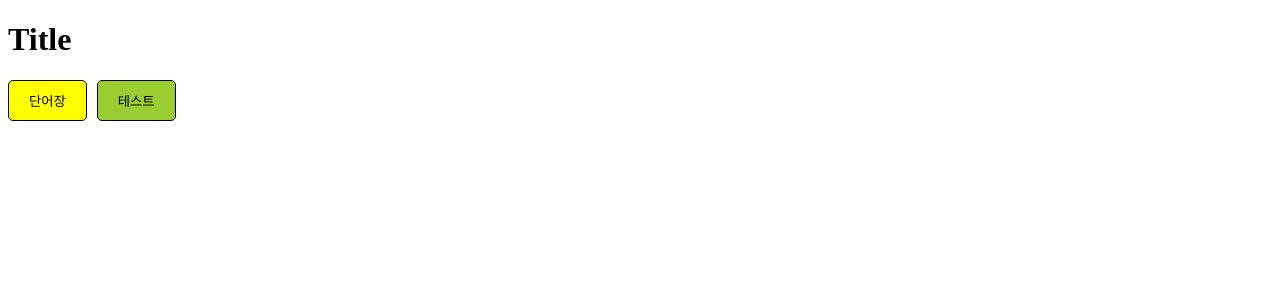
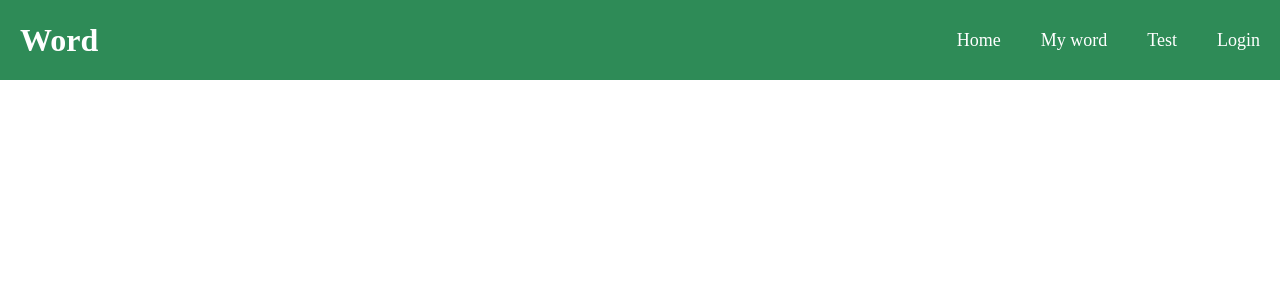
Before and after one commit to Hyeri123/word, a React (Create React App) app: page /home in a window 1280 px wide. Shown: the top 300 px of the page. Built offline with nearby package versions, Linux system fonts and the light colour scheme.

Commit message:
feature: add navbar

```diff
--- a/src/App.css
+++ /dev/null
@@ -1,24 +0,0 @@
-.App {
-  align-items: center;
-  justify-content: center;
-  text-align: center;
-  margin-top: 50px;
-}
-
-button.wordManager {
-  padding: 10px 20px;
-  border-radius: 5px;
-  border: 1px solid black;
-  cursor: pointer;
-  transition: background-color 0.3s ease, transform 0.2s ease;
-  background-color: yellow;
-}
-
-button.testManager {
-  padding: 10px 20px;
-  border-radius: 5px;
-  border: 1px solid black;
-  cursor: pointer;
-  transition: background-color 0.3s ease, transform 0.2s ease;
-  background-color: yellowgreen;
-}
--- a/src/App.js
+++ b/src/App.js
@@ -1,23 +1,23 @@
-import "./App.css";
-
-import { BrowserRouter, Routes, Route, Navigate } from "react-router-dom";
+import { Routes, Route, Navigate } from "react-router-dom";
 import SignInUp from "./Pages/SignInUp";
 import Home from "./Pages/Home";
 import TestManager from "./Pages/TestManager";
 import WordManager from "./Pages/WordManager";
+import Navbar from "./Components/Navbar";
 
 function App() {
     return (
-        <BrowserRouter>
+        <>
+            <Navbar />
             <Routes>
                 <Route path="/" element={<Navigate to="/home" />} />
                 <Route path="/login" element={<SignInUp />} />
                 <Route path="/home" element={<Home />} />
-                <Route path="/home/wordManager" element={<WordManager />} />
-                <Route path="/home/testManager" element={<TestManager />} />
+                <Route path="/wordManager" element={<WordManager />} />
+                <Route path="/testManager" element={<TestManager />} />
                 <Route path="*" element={<Navigate to="/login" />} />
             </Routes>
-        </BrowserRouter>
+        </>
     );
 }
 
--- a/src/Components/Components.js
+++ b/src/Components/Components.js
@@ -12,7 +12,7 @@ export const Container = styled.div`
     width: 678px;
     max-width: 100%;
     min-height: 400px;
-    margin: auto; /* 페이지 가운데 배치 */
+    margin: 7% auto; /* 페이지 가운데 배치 */
 `;
 
 export const SignUpContainer = styled.div`
--- /dev/null
+++ b/src/Components/Navbar.js
@@ -0,0 +1,39 @@
+import React from "react";
+import { Link, useNavigate } from "react-router-dom";
+
+const Navbar = () => {
+    const navigate = useNavigate(); // 페이지 이동을 위한 navigate 훅
+    const loggedIn = JSON.parse(localStorage.getItem("loggedin"));
+
+    // 로그아웃 처리 함수
+    const handleLogout = () => {
+        localStorage.removeItem("loggedin"); // 로그인 정보 삭제
+        navigate("/home"); // 로그아웃 후 홈 페이지로 이동
+    };
+
+    return (
+        <header className="header">
+            <Link to="/" className="logo">
+                Word
+            </Link>
+            <nav className="nav">
+                <Link to="/" className="site-title">
+                    Home
+                </Link>
+                <Link to="/wordManager">My word</Link>
+                <Link to="/testManager">Test</Link>
+                {loggedIn ? (
+                    <Link to="#" onClick={handleLogout}>
+                        {" "}
+                        {/* 로그아웃 시 페이지 이동하지 않게 설정 */}
+                        Logout
+                    </Link>
+                ) : (
+                    <Link to="/login">Login</Link>
+                )}
+            </nav>
+        </header>
+    );
+};
+
+export default Navbar;
--- a/src/Pages/Home.js
+++ b/src/Pages/Home.js
@@ -1,21 +1,7 @@
 import React from "react";
-import { Link } from "react-router-dom";
 
 const Home = () => {
-    return (
-        <div className="home">
-            <h1>Title</h1>
-            {/* 단어장으로 이동 */}
-            <Link to="/home/wordManager">
-                <button className="wordManager">단어장</button>
-            </Link>
-
-            {/* 테스트로 이동 */}
-            <Link to="/home/testManager" style={{ marginLeft: "10px" }}>
-                <button className="testManager">테스트</button>
-            </Link>
-        </div>
-    );
+    return <div className="home"></div>;
 };
 
 export default Home;
--- a/src/Pages/SignInUp.js
+++ b/src/Pages/SignInUp.js
@@ -117,9 +117,6 @@ const SignInUp = () => {
                         type="password"
                         placeholder="Password"
                     />
-                    <Components.Anchor href="#">
-                        Forgot your password?
-                    </Components.Anchor>
                     <Components.Button type="submit">Sign In</Components.Button>
                 </Components.Form>
             </Components.SignInContainer>
--- a/src/Pages/TestManager.js
+++ b/src/Pages/TestManager.js
@@ -1,5 +1,6 @@
 import React, { useState } from "react";
 import "./TestManager.css";
+import "../style.css";
 import { useNavigate } from "react-router-dom";
 
 function TestManager() {
--- a/src/index.js
+++ b/src/index.js
@@ -1,10 +1,14 @@
 import React from "react";
 import ReactDOM from "react-dom/client";
 import App from "./App";
+import { BrowserRouter } from "react-router-dom";
+import "./style.css";
 
 const root = ReactDOM.createRoot(document.getElementById("root"));
 root.render(
-  <React.StrictMode>
-    <App />
-  </React.StrictMode>
+    <React.StrictMode>
+        <BrowserRouter>
+            <App />
+        </BrowserRouter>
+    </React.StrictMode>
 );
--- /dev/null
+++ b/src/style.css
@@ -0,0 +1,77 @@
+* {
+  margin: 0;
+  padding: 0;
+  box-sizing: border-box;
+}
+
+.App {
+  align-items: center;
+  justify-content: center;
+  text-align: center;
+  margin-top: 50px;
+}
+
+button.wordManager {
+  padding: 10px 20px;
+  border-radius: 5px;
+  border: 1px solid black;
+  cursor: pointer;
+  transition: background-color 0.3s ease, transform 0.2s ease;
+  background-color: yellow;
+}
+
+button.testManager {
+  padding: 10px 20px;
+  border-radius: 5px;
+  border: 1px solid black;
+  cursor: pointer;
+  transition: background-color 0.3s ease, transform 0.2s ease;
+  background-color: yellowgreen;
+}
+
+.header {
+  top: 0;
+  left: 0;
+  width: 100%;
+  height: 80px;
+  padding: 20px 10%;
+  background: seagreen;
+  display: flex;
+  justify-content: space-between;
+  align-items: center;
+  padding: 0 20px;
+  z-index: 100;
+}
+
+a {
+  text-decoration: none;
+}
+
+.logo {
+  font-size: 32px;
+  color: #fff;
+  font-weight: 700;
+}
+
+.nav a {
+  position: relative;
+  font-size: 18px;
+  color: #fff;
+  font-weight: 500;
+  margin-left: 40px;
+}
+
+.nav a::before {
+  content: '';
+  position: absolute;
+  top: 100%;
+  left: 0;
+  width: 0;
+  height: 2px;
+  background: #fff;
+  transition: .3s;
+}
+
+.nav a:hover::before {
+  width: 100%;
+}
```
